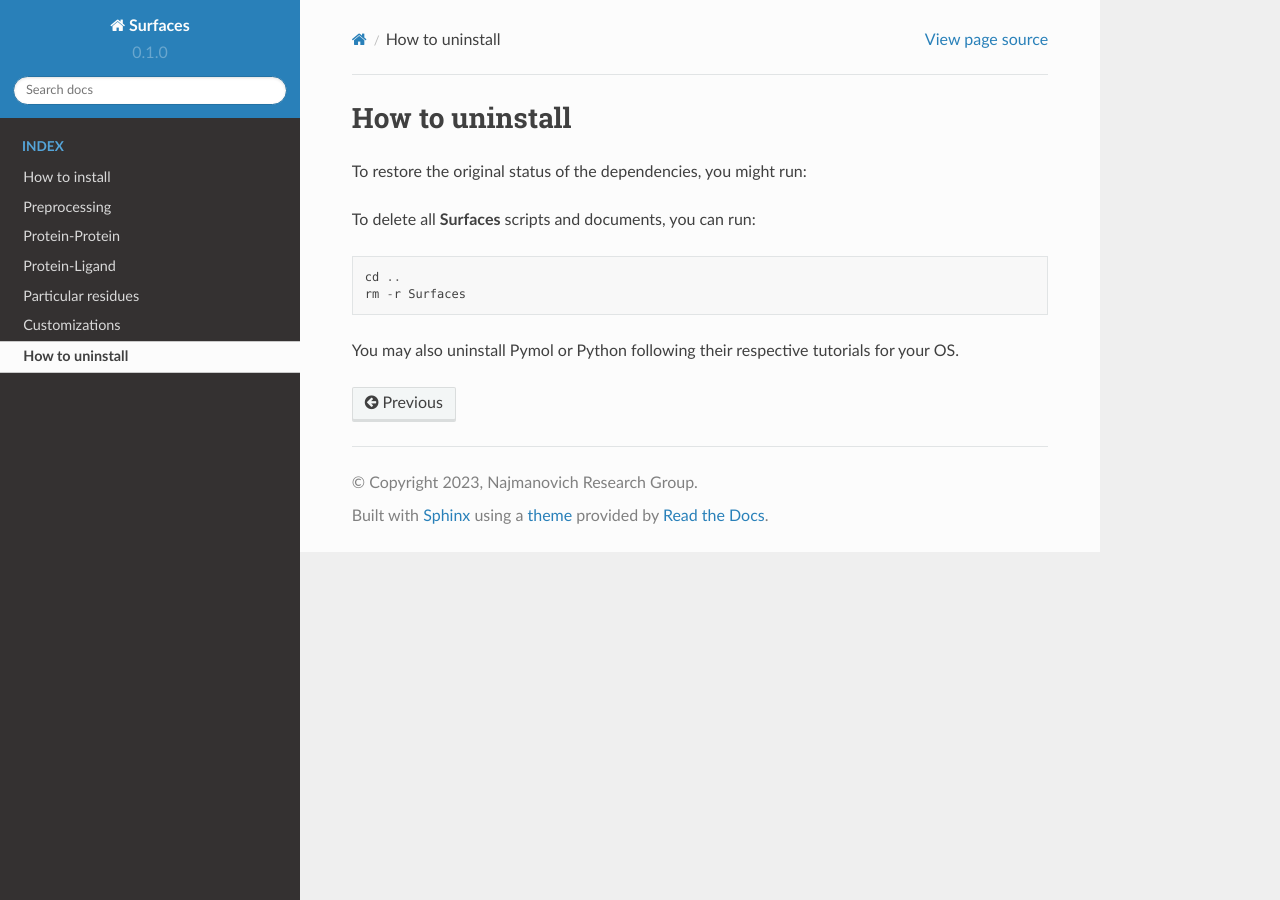
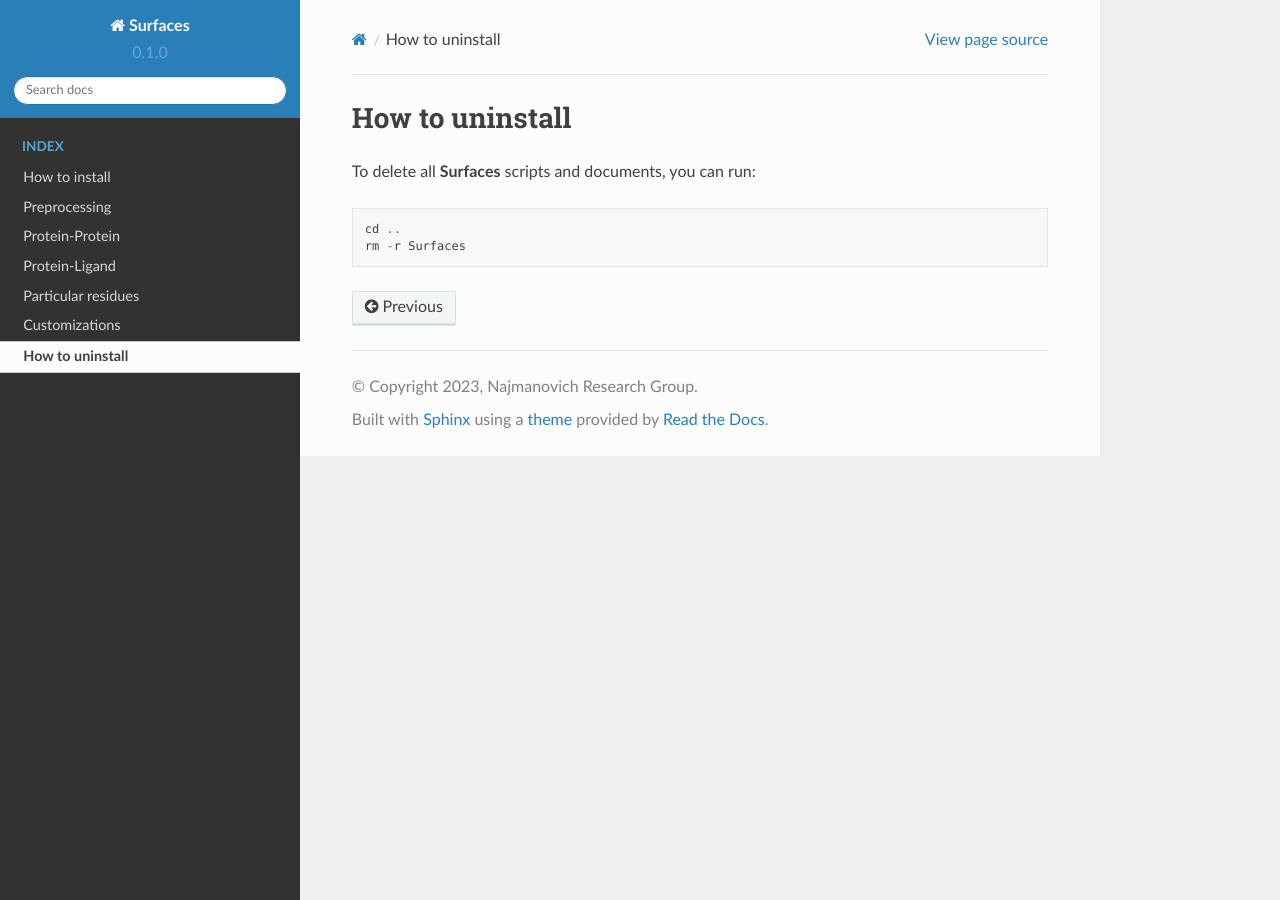
Before and after one commit to nataliateruel/Surfaces_tutorial, a Sphinx documentation site: the page built from docs/source/How_to_uninstall.rst, in a window 1280 px wide. Built offline with Sphinx 7.4.7 and the Read the Docs theme 2.0.0, drawn with Linux system fonts in a browser that asks for light colours.

Commit message:
Update How_to_uninstall.rst

```diff
--- a/docs/source/How_to_uninstall.rst
+++ b/docs/source/How_to_uninstall.rst
@@ -1,13 +1,7 @@
 How to uninstall
 =====
-
-To restore the original status of the dependencies, you might run::
-
-
 
 To delete all **Surfaces** scripts and documents, you can run::
 
 	cd ..
 	rm -r Surfaces
-
-You may also uninstall Pymol or Python following their respective tutorials for your OS.
```
